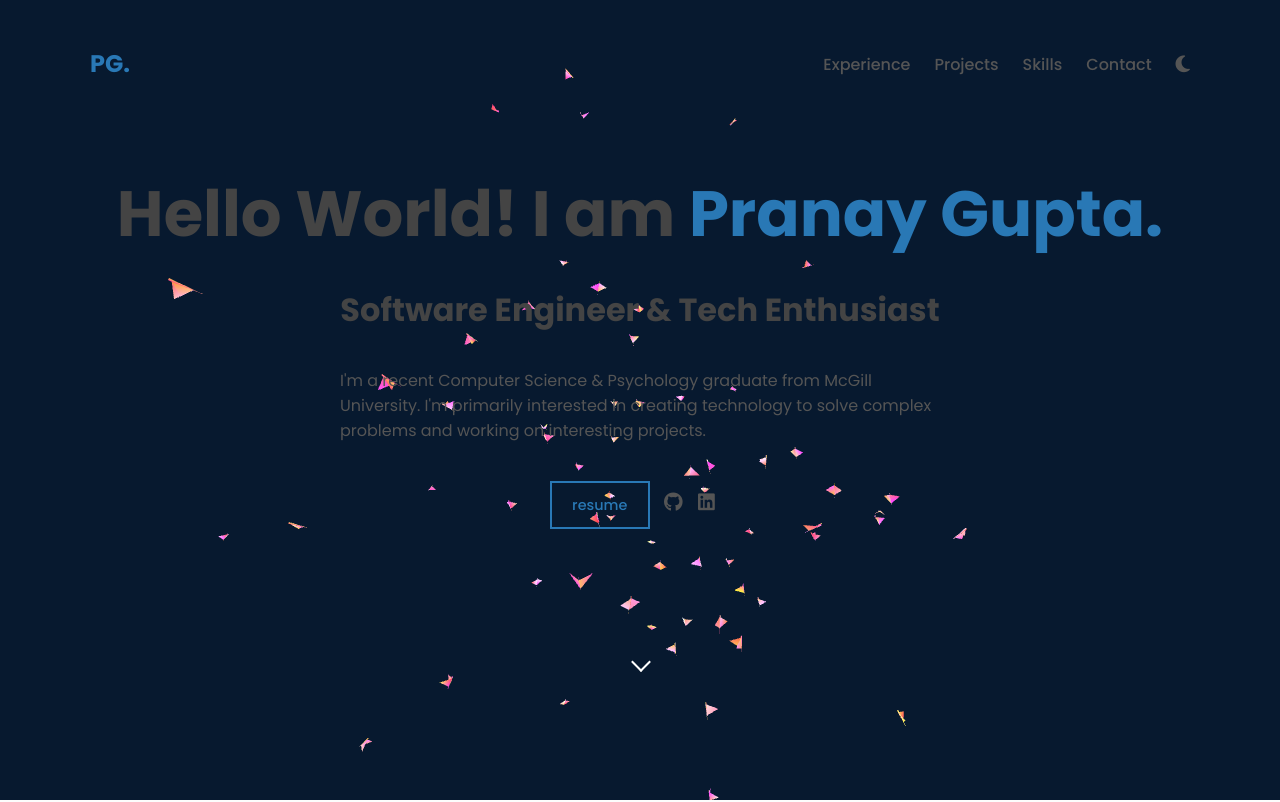
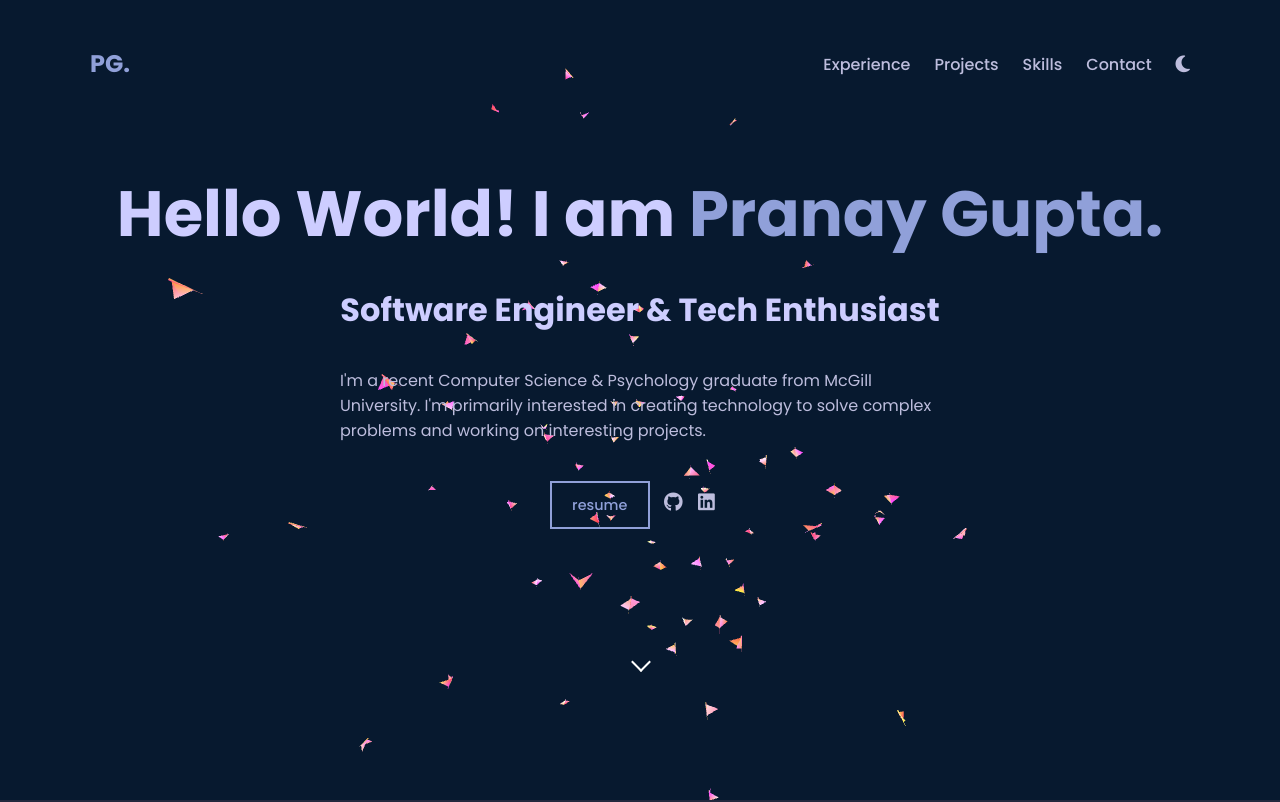
Before and after one commit to prn0117/portfolio-website, a plain HTML site: page index.html in a window 1280 px wide. Shown: the top 802 px of the page. Drawn offline with nearby package versions, Linux system fonts and the light colour scheme; animation ran at ten frames a second.

Commit message:
Updated dark theme on default

```diff
--- a/index.html
+++ b/index.html
@@ -19,7 +19,7 @@
     <link rel="icon" type="image/x-icon" href="static/android-chrome-512x512.png">
 </head>
 
-<body class="light" id="top">
+<body class="dark" id="top">
     <div id="vanta">
         <header class="header center">
             <h3>
@@ -64,7 +64,7 @@
                 </p>
 
                 <div class="about__contact center">
-                    <a href="https://example.com">
+                    <a href="static/Pranay Gupta Resume.pdf">
                         <span class="btn btn--outline">Resume</span>
                     </a>
 
```
